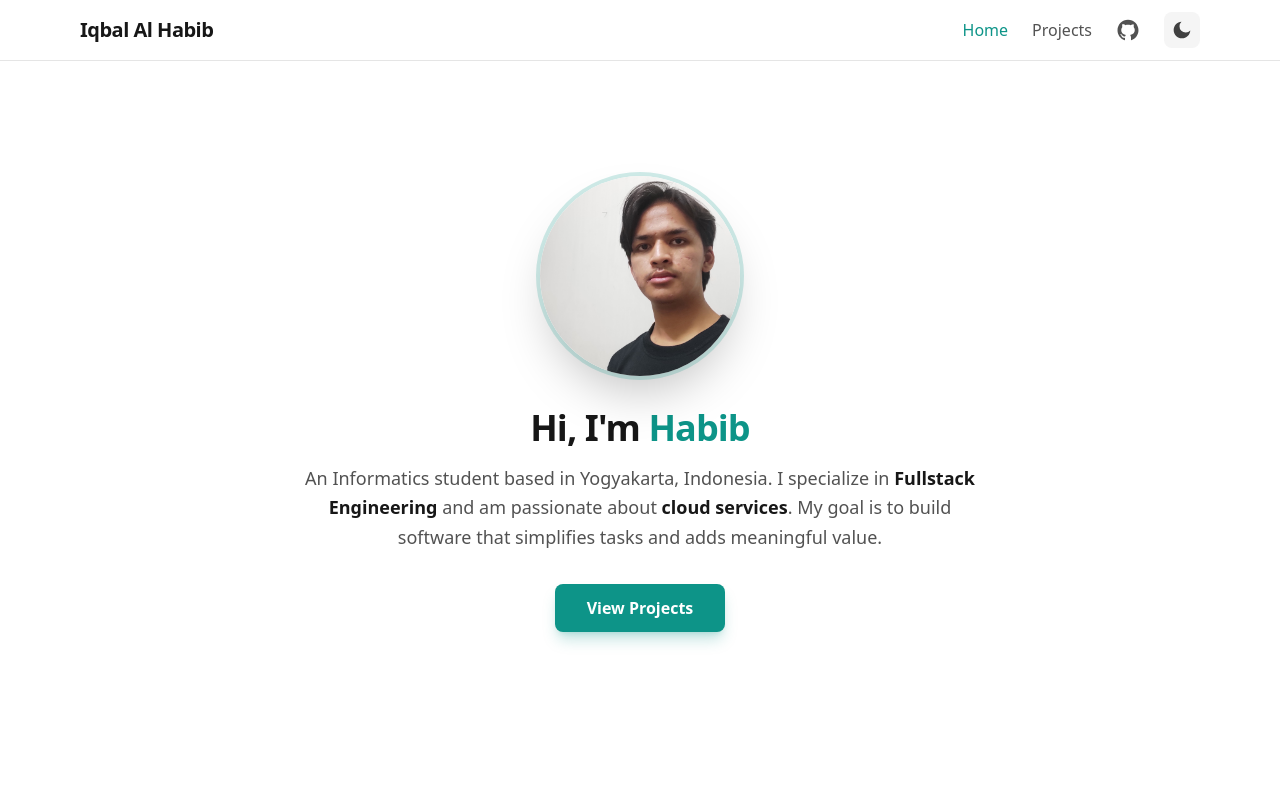
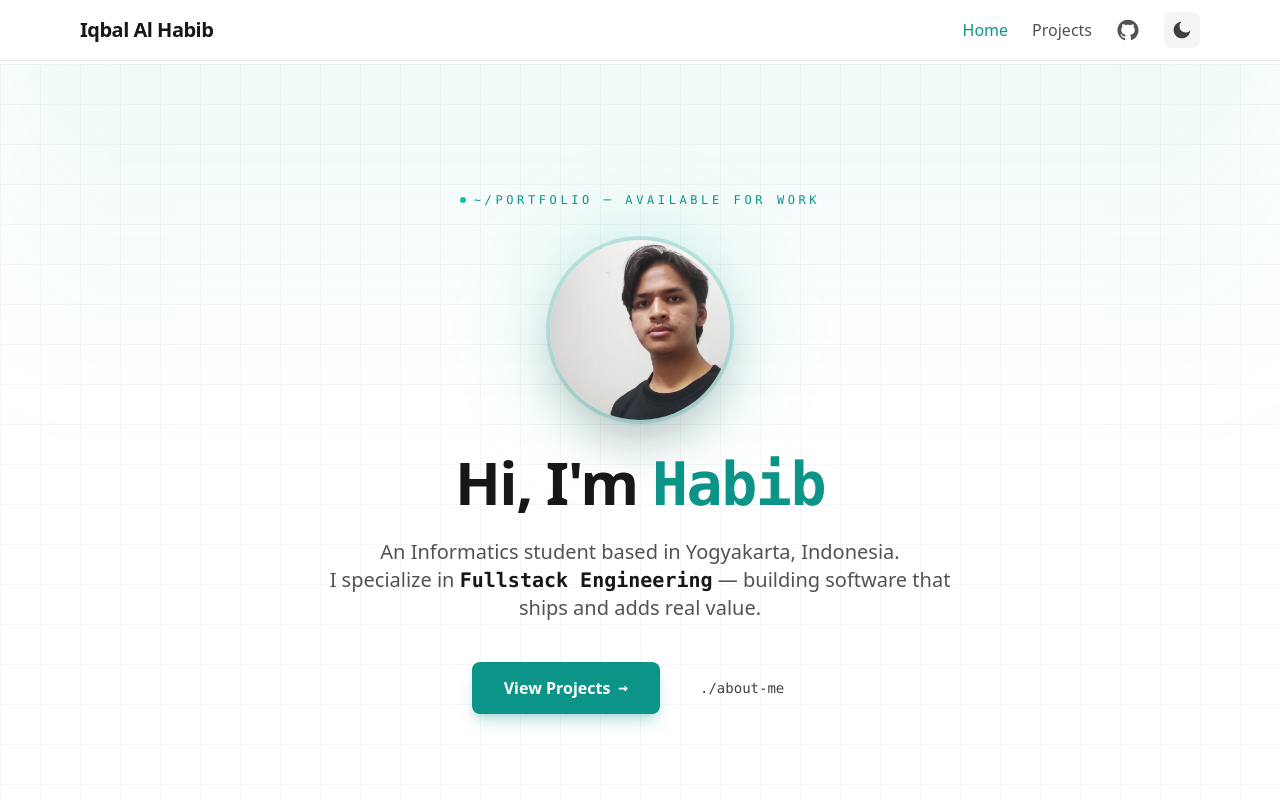
Before and after one commit to cihuyyama/portfolio, a Next.js app: page / in a window 1280 px wide. Shown: the top 800 px of the page. Built offline with nearby package versions, Linux system fonts and the light colour scheme.

Commit message:
feat(hero): add gsap terminal decoder animation
Introduce GSAP scramble/decoder effect on the name and role text using @gsap/react useGSAP hook. Adds terminal grid background, radial ambient glow, and dual CTAs styled as terminal commands (View Projects / ./about-me).

```diff
--- a/components/HeroSection.tsx
+++ b/components/HeroSection.tsx
@@ -1,49 +1,181 @@
 "use client"
-import React from 'react'
-import Image from 'next/image'
-import { Link } from 'react-scroll/modules'
+
+import React, { useRef } from "react"
+import Image from "next/image"
+import { Link } from "react-scroll/modules"
+import { motion } from "framer-motion"
+import { useGSAP } from "@gsap/react"
+import gsap from "gsap"
+
+const SCRAMBLE_CHARS = "!<>-_\\/[]{}—=+*^?#________"
 
 function HeroSection() {
+  const headlineRef = useRef<HTMLSpanElement>(null)
+  const roleRef = useRef<HTMLSpanElement>(null)
+
+  useGSAP(() => {
+    // GSAP scramble/decoder effect on the name
+    const target = headlineRef.current
+    const roleTarget = roleRef.current
+    if (!target || !roleTarget) return
+
+    const finalName = "Habib"
+    const finalRole = "Fullstack Engineering"
+
+    const scramble = (
+      element: HTMLElement,
+      finalText: string,
+      duration: number,
+      delay: number
+    ) => {
+      const chars = finalText.split("")
+      const state = chars.map(() => ({
+        char: SCRAMBLE_CHARS[Math.floor(Math.random() * SCRAMBLE_CHARS.length)],
+        locked: false,
+      }))
+
+      const tl = gsap.timeline({ delay })
+      tl.to(
+        {},
+        {
+          duration,
+          ease: "power2.inOut",
+          onUpdate: function () {
+            const progress = this.progress()
+            const lockedCount = Math.floor(progress * chars.length)
+
+            state.forEach((s, i) => {
+              if (i < lockedCount) {
+                s.locked = true
+                s.char = chars[i]
+              } else if (!s.locked) {
+                s.char =
+                  SCRAMBLE_CHARS[
+                    Math.floor(Math.random() * SCRAMBLE_CHARS.length)
+                  ]
+              }
+            })
+
+            element.textContent = state.map((s) => s.char).join("")
+          },
+          onComplete: () => {
+            element.textContent = finalText
+          },
+        }
+      )
+    }
+
+    scramble(target, finalName, 1.4, 0.4)
+    scramble(roleTarget, finalRole, 1.8, 1.0)
+  }, [])
+
   return (
-        <section id="home">
-            <div className="flex flex-col text-center items-center justify-center py-20 md:py-28 px-4">
-                <div className="relative">
+    <section id="home" className="relative overflow-hidden">
+      {/* Terminal grid background */}
+      <div
+        aria-hidden
+        className="absolute inset-0 -z-10 opacity-[0.03] dark:opacity-[0.05]"
+        style={{
+          backgroundImage:
+            "linear-gradient(to right, currentColor 1px, transparent 1px), linear-gradient(to bottom, currentColor 1px, transparent 1px)",
+          backgroundSize: "40px 40px",
+        }}
+      />
+      {/* Radial ambient glow */}
+      <div
+        aria-hidden
+        className="absolute inset-x-0 -top-40 -z-10 h-[500px] bg-gradient-to-b from-teal-500/10 via-teal-500/5 to-transparent blur-3xl"
+      />
+
+      <div className="flex flex-col text-center items-center justify-center py-20 md:py-32 px-4">
+        {/* Terminal prompt eyebrow */}
+        <motion.div
+          initial={{ opacity: 0, y: -10 }}
+          animate={{ opacity: 1, y: 0 }}
+          transition={{ duration: 0.5 }}
+          className="font-mono text-xs uppercase tracking-[0.3em] text-teal-600 dark:text-teal-400 mb-8 flex items-center gap-2"
+        >
+          <span className="inline-block h-1.5 w-1.5 rounded-full bg-teal-500 animate-pulse" />
+          <span>~/portfolio ─ available for work</span>
+        </motion.div>
+
+        {/* Avatar */}
+        <motion.div
+          initial={{ opacity: 0, scale: 0.8 }}
+          animate={{ opacity: 1, scale: 1 }}
+          transition={{ duration: 0.7, ease: [0.16, 1, 0.3, 1] }}
+          className="relative"
+        >
+          <div
+            aria-hidden
+            className="absolute inset-0 rounded-full bg-teal-500/20 blur-2xl scale-110"
+          />
           <Image
-                        className="rounded-full shadow-2xl ring-4 ring-teal-600/20"
+            className="relative rounded-full shadow-2xl ring-4 ring-teal-600/20 dark:ring-teal-400/20"
             src="/informal.jpg"
             alt="Muhammad Iqbal Al Habib"
-                        width={200}
-                        height={200}
+            width={180}
+            height={180}
             priority
           />
-                </div>
-                <div className="mt-8 max-w-2xl">
-                    <h1 className="text-3xl md:text-4xl font-bold mb-4">
+        </motion.div>
+
+        {/* Headline with GSAP scramble */}
+        <motion.div
+          initial={{ opacity: 0, y: 20 }}
+          animate={{ opacity: 1, y: 0 }}
+          transition={{ delay: 0.2, duration: 0.7, ease: [0.16, 1, 0.3, 1] }}
+          className="mt-8 max-w-2xl"
+        >
+          <h1 className="text-4xl md:text-6xl font-bold tracking-tight mb-6">
             Hi, I&apos;m{" "}
-                        <span className="text-teal-600 dark:text-teal-400">Habib</span>
+            <span
+              ref={headlineRef}
+              className="text-teal-600 dark:text-teal-400 font-mono"
+            >
+              _____
+            </span>
           </h1>
-                    <p className="text-lg text-neutral-600 dark:text-neutral-400 leading-relaxed mb-8">
+
+          <p className="text-lg md:text-xl text-neutral-600 dark:text-neutral-400 leading-relaxed mb-10">
             An Informatics student based in Yogyakarta, Indonesia.
-                        I specialize in{" "}
-                        <span className="font-semibold text-neutral-900 dark:text-neutral-100">
-                            Fullstack Engineering
+            <br className="hidden md:block" />
+            {" "}I specialize in{" "}
+            <span
+              ref={roleRef}
+              className="font-semibold text-neutral-900 dark:text-neutral-100 font-mono"
+            >
+              _____
             </span>
-                        {" "}and am passionate about{" "}
-                        <span className="font-semibold text-neutral-900 dark:text-neutral-100">
-                            cloud services
-                        </span>
-                        . My goal is to build software that simplifies tasks and adds meaningful value.
+            {" "}— building software that ships and adds real value.
           </p>
+
+          <div className="flex flex-col sm:flex-row items-center justify-center gap-4">
             <Link
               to="projects"
               smooth={true}
               duration={500}
               offset={-80}
-                        className="inline-block cursor-pointer text-white font-semibold px-8 py-3 bg-teal-600 hover:bg-teal-700 rounded-lg shadow-lg shadow-teal-600/25 hover:shadow-teal-600/40 transition-all duration-200 hover:-translate-y-0.5"
+              className="group inline-flex items-center gap-2 cursor-pointer text-white font-semibold px-8 py-3.5 bg-teal-600 hover:bg-teal-700 rounded-lg shadow-lg shadow-teal-600/25 hover:shadow-teal-600/40 transition-all duration-200 hover:-translate-y-0.5"
+              aria-label="Scroll to projects section"
             >
-                        View Projects
+              <span>View Projects</span>
+              <span className="font-mono transition-transform group-hover:translate-x-0.5">
+                →
+              </span>
+            </Link>
+            <Link
+              to="about"
+              smooth={true}
+              duration={500}
+              offset={-80}
+              className="inline-flex items-center gap-2 cursor-pointer font-mono text-sm px-6 py-3.5 text-neutral-700 dark:text-neutral-300 hover:text-teal-600 dark:hover:text-teal-400 transition-colors"
+              aria-label="Scroll to about section"
+            >
+              <span>./about-me</span>
             </Link>
           </div>
+        </motion.div>
       </div>
     </section>
   )
```
Lines whose indentation alone changed are shown as unchanged.
